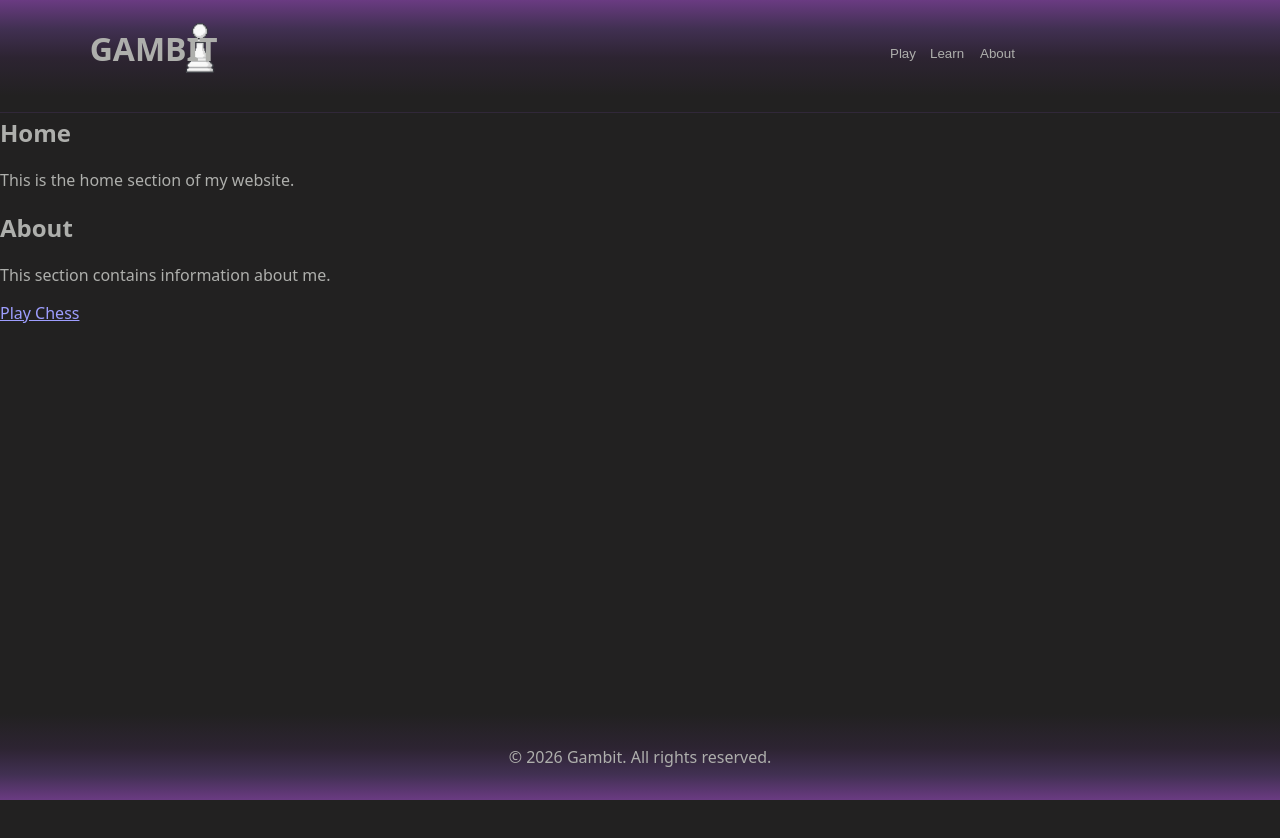
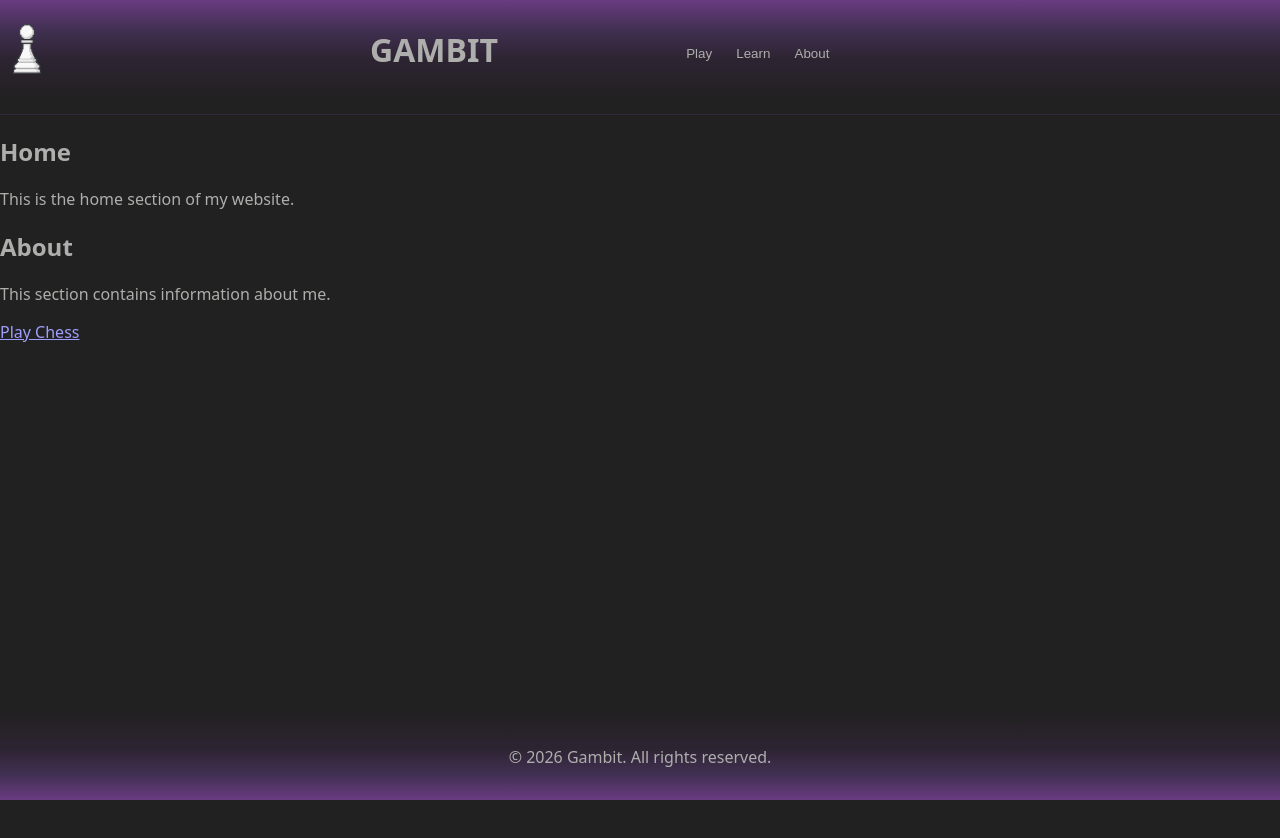
Before and after one commit to lukeskywalker4621-cmyk/Gambit, a plain HTML site: page index.html in a window 1280 px wide. After the commit the page ends 800 px from the top, so only its background shows below. Drawn offline with Linux system fonts and the light colour scheme; a script that the page names is missing.

Commit message:
UI almost fix

```diff
--- a/css/style.css
+++ b/css/style.css
@@ -44,11 +44,9 @@ header {
 }
 
 .top-bar h1 {
-    position: absolute;
-    top: 50%;
-    left: 12%;
+    position: relative;
     margin: 0;
-    transform: translate(-50%, -50%);
+    transform: translate(-750px, 0px);
     text-align: center;
     font-size: clamp(1.25rem, 4vw, 2rem);
 }
@@ -76,34 +74,33 @@ header {
     background: transparent;
     color: inherit;
     cursor: pointer;
-    transform: translateX(-930%) translateY(-50%);
+    transform: translateX(-30px) translateY(8px);
 }
 
 nav > button{
-    position: absolute;
+    position: relative;
     border: none;
     padding: 0rem;
     background: transparent;
     color: var(--text);
-    left: 50%;
     cursor: pointer;
     align-items: center;
 }
 
 nav .play-button{
-    transform: translateX(+250px) translateY(-15px);
+    transform: translateX(+600px) translateY(-8px);
 }
 
 nav .learn-button{
-    transform: translateX(+290px) translateY(-15px);
+    transform: translateX(+620px) translateY(-8px);
 }
 
 nav .about-button{
-    transform: translateX(+340px) translateY(-15px);
+    transform: translateX(+640px) translateY(-8px);
 }
 
 .top-bar-divider{
-    position: absolute;
+    position: relative;
     width: 100%;
     height: 100%;
     opacity: 0.5;
```
